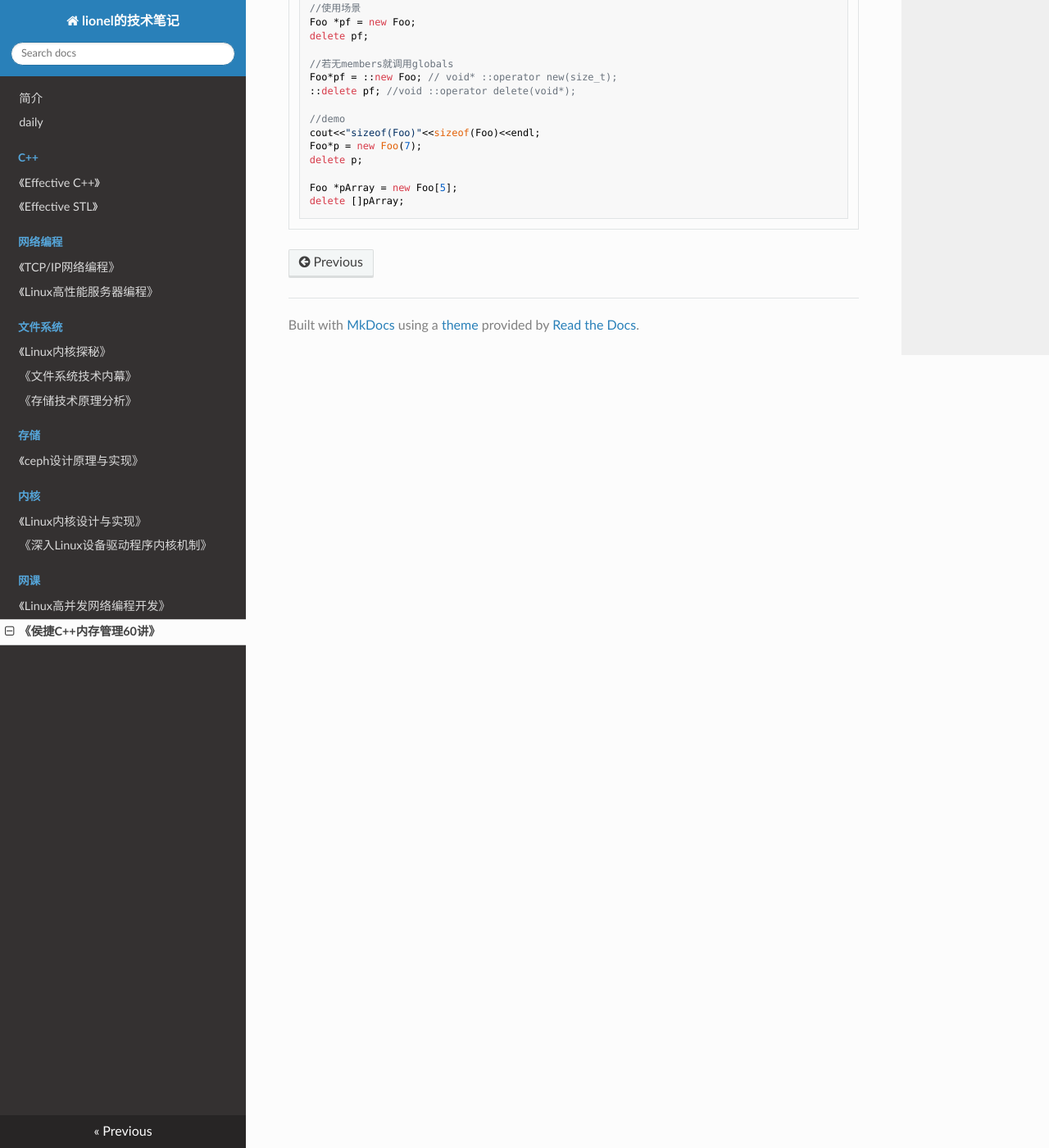
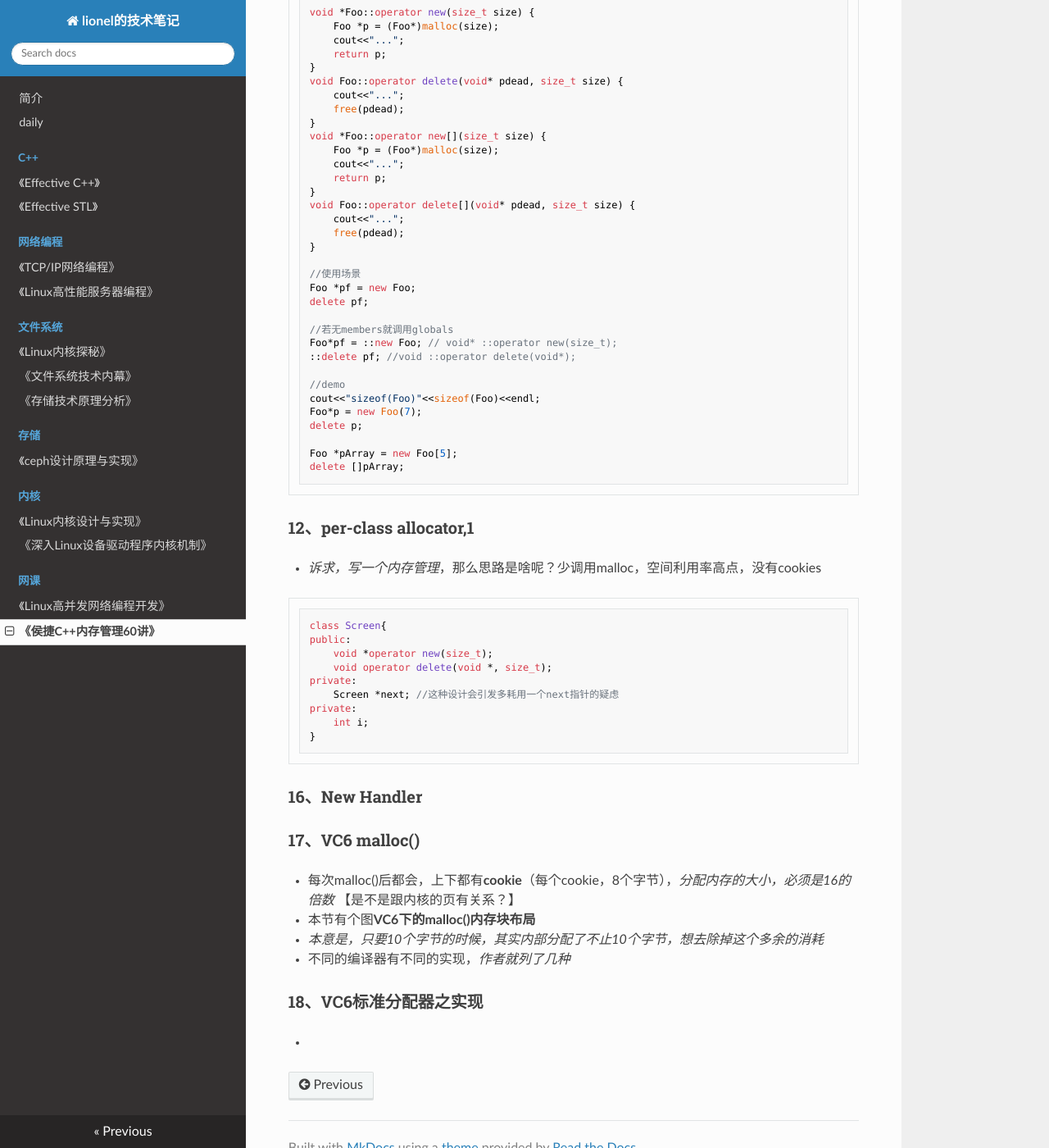
Before and after one commit to wolflion/booknotes, an MkDocs documentation site: the page built from docs/90lecture/侯捷/侯捷C++内存管理60讲.md, in a window 1280 px wide and 1400 px high, scrolled down 1719 px. Shown: the whole window at 82% size. Built offline with MkDocs 1.6.1, drawn with Linux system fonts in a browser that asks for light colours; nearby versions of some CDN libraries; some of the changed text lies outside the part shown.

Commit message:
Update 侯捷C++内存管理60讲.md

````diff
--- a/docs/90lecture/侯捷/侯捷C++内存管理60讲.md
+++ b/docs/90lecture/侯捷/侯捷C++内存管理60讲.md
@@ -1,13 +1,26 @@
 ### 1、Overview
 
-+ GNU 4.9.2源代码
++ GNU 4.9.2源代码，还提到了vc6.0的一些源码
 + gee.cs.oswego.edu/dl，**作者从1986年开始研究malloc算法**
++ Test-Mem.cpp，*作者本节课，给出的代码*
++ 本课程**主要是看库中的源码实现**
++ 全课程5讲
+  + 1讲：primitives（1-16）
+  + 2讲：std::allocator（17-）
+  + 3讲：malloc/free（）
+  + 4讲：loki::allocator
+  + 5讲：other allocators
 
 ### 2、内存分配的每一层面
 
 + 天宝当年，DOS 640K，and extented memory
-
++ 1990年之前，msdos，架构在8086，8088之上
 + *80286、80386*
++ C++ Applications几个调用，【**这也是一层层的封装**】
+  + C++ Libray（std::allocator）
+  + C++ primitives（new，new[], new()，::operator new()）
+  + CRT(malloc/free)
+  + OSAPI（HeapAlloc，VirtualAlloc...）
 
 ### 3、四个层面的基本用法
 
@@ -94,3 +107,32 @@
 Foo *pArray = new Foo[5];
 delete []pArray;
 ```
+
+### 12、per-class allocator,1
+
++ *诉求，写一个内存管理*，那么思路是啥呢？少调用malloc，空间利用率高点，没有cookies
+
+```cpp
+class Screen{
+public:
+    void *operator new(size_t);
+    void operator delete(void *, size_t);
+private:
+    Screen *next; //这种设计会引发多耗用一个next指针的疑虑
+private:
+    int i;
+}
+```
+
+### 16、New Handler
+
+### 17、VC6 malloc()
+
++ 每次malloc()后都会，上下都有**cookie**（每个cookie，8个字节），*分配内存的大小，必须是16的倍数* 【是不是跟内核的页有关系？】
++ 本节有个图**VC6下的malloc()内存块布局**
++ *本意是，只要10个字节的时候，其实内部分配了不止10个字节，想去除掉这个多余的消耗*
++ 不同的编译器有不同的实现，*作者就列了几种*
+
+### 18、VC6标准分配器之实现
+
++
````
